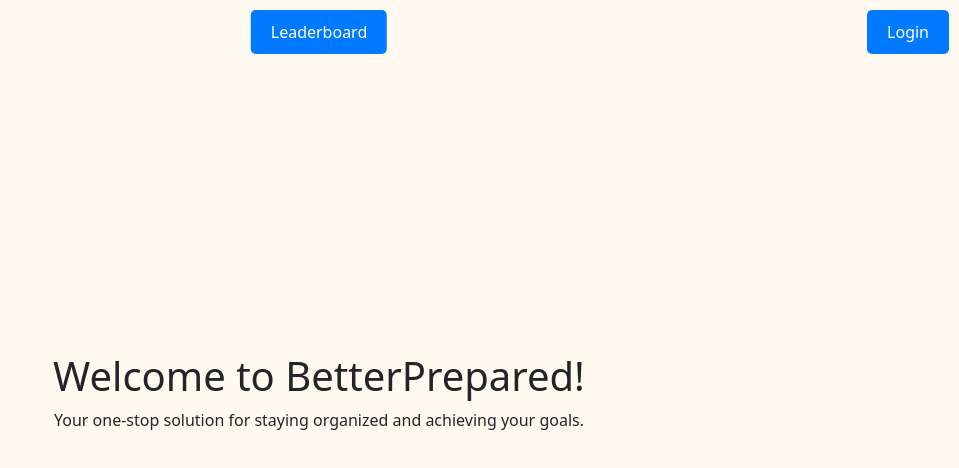
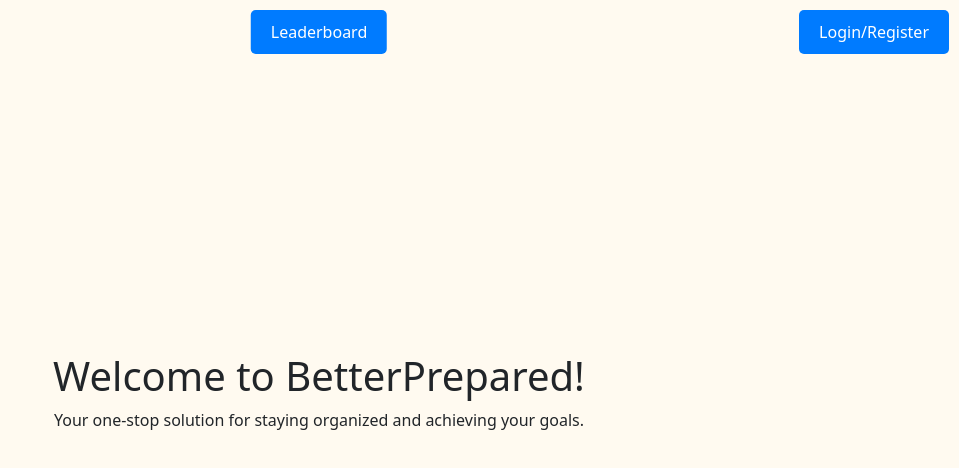
Before and after one commit to artemusuni/JustDoIt, a React (Vite) app in the folder BetterPrepared/: page / in a window 1280 px wide. Shown: the top 468 px of the page, without its empty margins (321-1280 px from the left). Built offline with nearby package versions, Linux system fonts and the light colour scheme.

Commit message:
button name changed

```diff
--- a/BetterPrepared/src/App.tsx
+++ b/BetterPrepared/src/App.tsx
@@ -25,7 +25,7 @@
         <div className="button-container">
           <button className="leaderboard">Leaderboard</button>
           <button className="register-login" onClick={() => window.location.href = "/login"}>
-            Login
+            Login/Register
           </button>
         </div>
       )}
```
